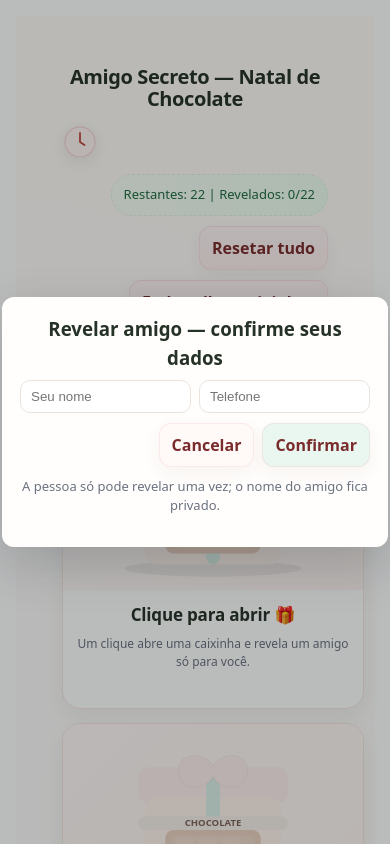
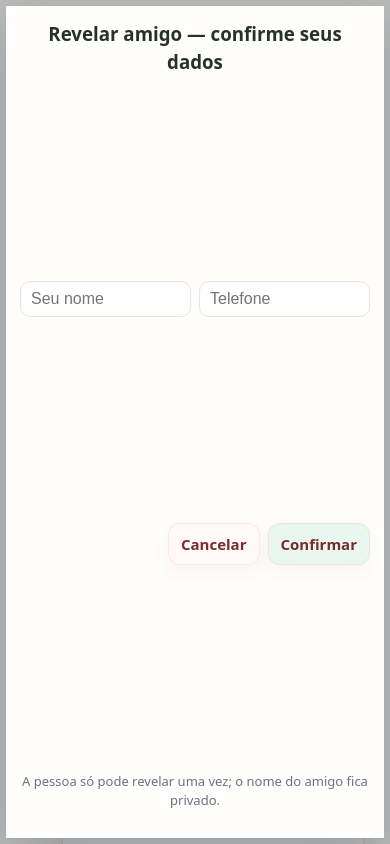
Before and after one commit to carlossoliveiraa/amigosecreto, a React (Vite) app: page / in a window 390 px wide. Both pictures are taken after a click on the button 213 px from the left and 561 px from the top of the page. Shown: the top 844 px of the page. Built offline with nearby package versions, Linux system fonts and the light colour scheme.

Commit message:
nova versao

```diff
--- a/src/App.css
+++ b/src/App.css
@@ -80,3 +80,55 @@ body {
   .app-grid { gap: 10px; }
   #root { padding: 1rem; }
 }
+
+/* Responsive adjustments for mobile devices */
+.giftwrap {
+  height: 150px;
+  display: flex;
+  align-items: center;
+  justify-content: center;
+  padding: 12px;
+  background: linear-gradient(135deg, #fffaf8, #fff7f3);
+  position: relative;
+}
+.gift {
+  width: 100%;
+  max-width: 320px;
+  height: 100%;
+  display: flex;
+  align-items: center;
+  justify-content: center;
+}
+
+.modal-overlay {
+  position: fixed;
+  inset: 0;
+  background: rgba(10,12,12,0.28);
+  display: flex;
+  align-items: center;
+  justify-content: center;
+  padding: 20px;
+  z-index: 60;
+}
+.modal {
+  background: #fffefc;
+  padding: 18px;
+  border-radius: 12px;
+  box-shadow: 0 18px 50px rgba(11,22,33,0.18);
+  max-width: 540px;
+  width: 100%;
+}
+
+.responsive-input { padding: 10px 12px; font-size: 15px; border-radius: 10px; min-width: 120px; }
+.responsive-button { padding: 10px 12px; border-radius: 12px; font-weight: 700; }
+
+/* Mobile-specific tweaks */
+@media (max-width: 520px) {
+  .giftwrap { height: 110px; padding: 8px; }
+  .modal { max-width: 100%; height: 100%; border-radius: 0; padding: 14px; display:flex; flex-direction:column; justify-content:space-between; }
+  .modal .actions { display:flex; gap:8px; justify-content:flex-end; }
+  .responsive-input { font-size: 16px; padding: 12px; }
+  .responsive-button { font-size: 15px; padding: 12px 14px; }
+  .app-grid > div { min-width: 0; }
+  .panel { padding: 12px; }
+}
--- a/src/App.tsx
+++ b/src/App.tsx
@@ -272,8 +272,8 @@ export default function App() {
                 tabIndex={0}
                 title={box.locked ? "Já aberto" : "Clique para abrir"}
               >
-                <div style={styles.giftwrap}>
-                  <div style={styles.gift}>
+                <div className="giftwrap">
+                  <div className="gift">
                     <GiftSvg />
                   </div>
                   {box.locked && <div style={styles.lockedMark}>ABERTO</div>}
@@ -297,22 +297,25 @@ export default function App() {
           })}
         </section>
 
-        <section style={styles.panel}>
+        <section style={styles.panel} className="panel">
           <h2 style={styles.h2}>Seus dados</h2>
           <div style={styles.formRow}>
             <input
               placeholder="Seu nome"
               value={currentName}
               onChange={e => setCurrentName(e.target.value)}
+              className="responsive-input"
               style={styles.input}
             />
             <input
               placeholder="Telefone"
               value={currentPhone}
               onChange={e => setCurrentPhone(formatPhone(e.target.value))}
+              className="responsive-input"
               style={styles.input}
             />
             <button
+              className="responsive-button"
               style={{ ...styles.button, padding: '8px 10px' }}
               onClick={() => { setCurrentName(''); setCurrentPhone(''); showToast('Dados limpos.'); }}
             >Limpar</button>
@@ -325,16 +328,16 @@ export default function App() {
       </main>
 
       {modalOpen && (
-        <div style={styles.modalOverlay} onClick={closeModal}>
-          <div style={styles.modal} onClick={e => e.stopPropagation()}>
+        <div className="modal-overlay" onClick={closeModal}>
+          <div className="modal" onClick={e => e.stopPropagation()}>
             <h3 style={{ margin: '0 0 8px' }}>Revelar amigo — confirme seus dados</h3>
             <div style={{ display: 'flex', gap: 8, marginBottom: 10 }}>
-              <input placeholder="Seu nome" value={modalName} onChange={e => setModalName(e.target.value)} style={styles.input} />
-              <input placeholder="Telefone" value={modalPhone} onChange={e => setModalPhone(formatPhone(e.target.value))} style={styles.input} />
+              <input className="responsive-input" placeholder="Seu nome" value={modalName} onChange={e => setModalName(e.target.value)} style={styles.input} />
+              <input className="responsive-input" placeholder="Telefone" value={modalPhone} onChange={e => setModalPhone(formatPhone(e.target.value))} style={styles.input} />
             </div>
-            <div style={{ display: 'flex', gap: 8, justifyContent: 'flex-end' }}>
-              <button style={{ ...styles.button, background: '#fffaf8' }} onClick={closeModal}>Cancelar</button>
-              <button style={{ ...styles.button, background: '#eaf6f0' }} onClick={confirmReveal}>Confirmar</button>
+            <div className="actions" style={{ display: 'flex', gap: 8, justifyContent: 'flex-end' }}>
+              <button className="responsive-button" style={{ ...styles.button, background: '#fffaf8' }} onClick={closeModal}>Cancelar</button>
+              <button className="responsive-button" style={{ ...styles.button, background: '#eaf6f0' }} onClick={confirmReveal}>Confirmar</button>
             </div>
             <p style={{ marginTop: 10, fontSize: 13, color: '#6b7280' }}>A pessoa só pode revelar uma vez; o nome do amigo fica privado.</p>
           </div>
```
